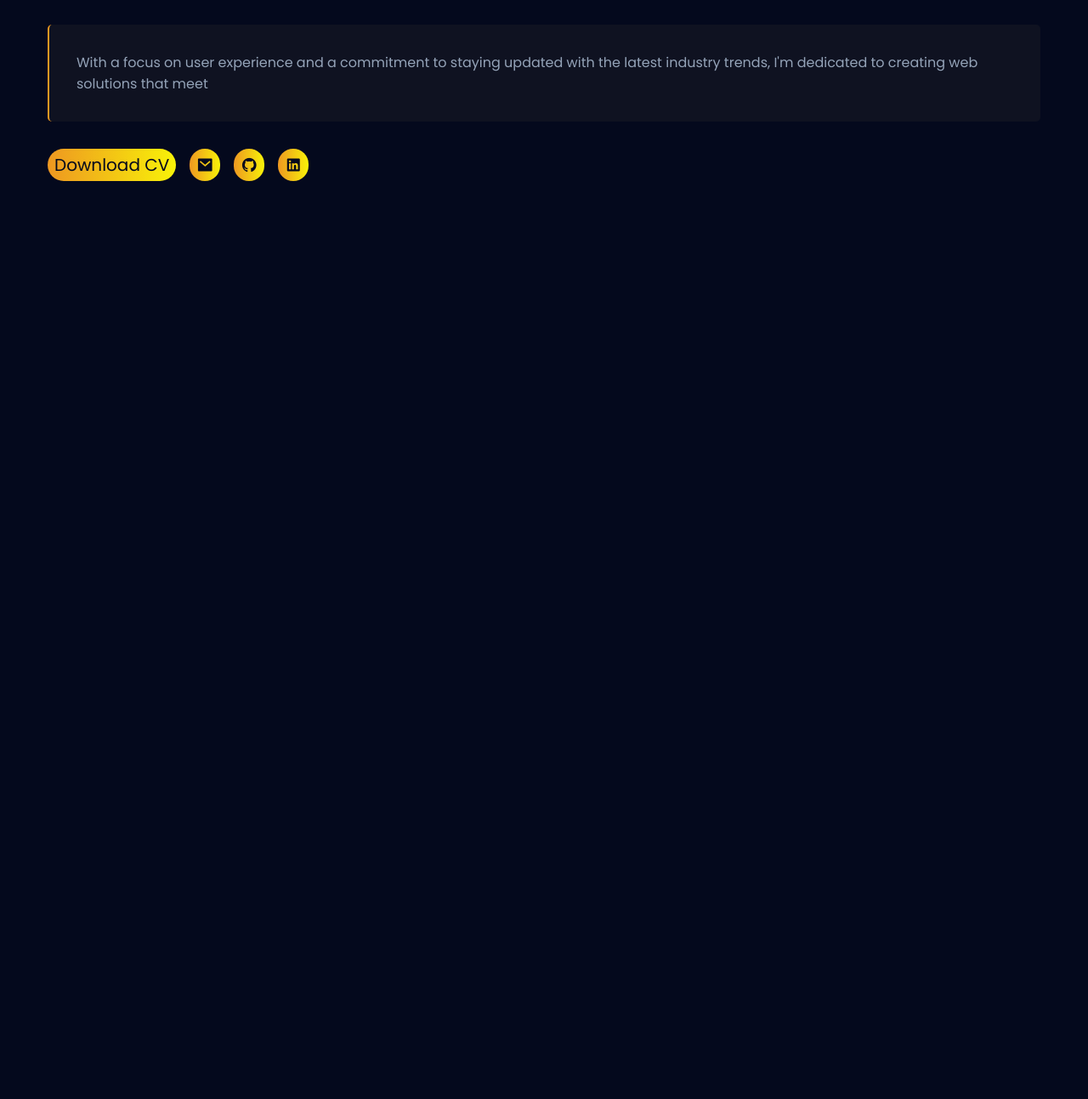
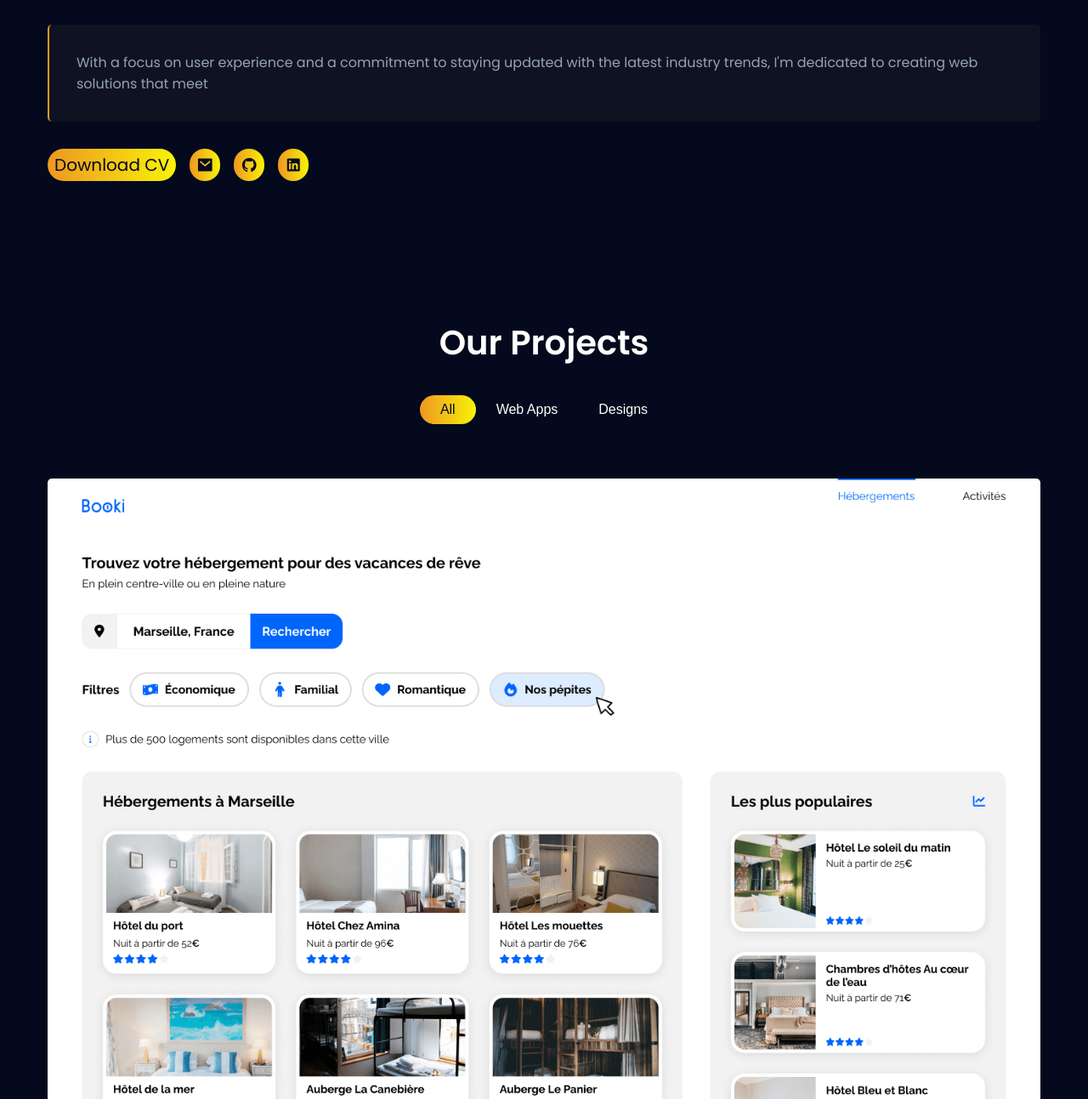
Before and after one commit to Mingshu38/personal_portfolio, a plain HTML site: page index.html in a window 1280 px wide. Shown: the part 1507-2800 px from the top of the page at 85% size. Before the commit the page ends 1800 px from the top, so only its background shows below. Drawn offline with nearby package versions, Linux system fonts and the light colour scheme.

Commit message:
Poject section + JS filters

```diff
--- a/index.html
+++ b/index.html
@@ -76,6 +76,41 @@
         </div>
     </section>
 
+    <section class="section_container project_container" id="project-container">
+        <div class="project_header">
+            <h2 class="section_header">Our Projects</h2>
+            <div class="project_nav">
+                <button class="btn project_btn mixitup-control-active" data-filter="all">All</button>
+                <button class="btn project_btn" data-filter=".web">Web Apps</button>
+                <button class="btn project_btn" data-filter=".design">Designs</button>
+            </div>
+        </div>
+        <div class="project_grid">
+            <div class="project_card mix web">
+                <img src="/assets/booki_1.jpg" alt="project">
+            </div>
+            <div class="project_card mix design">
+                <img src="/assets/chic_dressing.jpg" alt="project">
+            </div>
+            <div class="project_card mix web">
+                <img src="/assets/emoving.jpg" alt="project">
+            </div>
+            <div class="project_card mix design">
+                <img src="/assets/koukaki.jpg" alt="project">
+            </div>
+            <div class="project_card mix web">
+                <img src="/assets/medit.png" alt="project">
+            </div>
+            <div class="project_card mix design">
+                <img src="/assets/nathalie_mota.png" alt="project">
+            </div>
+            <div class="project_card mix design">
+                <img src="/assets/planty.jpg" alt="project">
+            </div>
+        </div>
+    </section>
+
+    <script src="https://cdnjs.cloudflare.com/ajax/libs/mixitup/3.3.1/mixitup.min.js"></script>
     <script src="https://unpkg.com/scrollreveal"></script>
     <script src="/main.js"></script>
 
--- a/main.js
+++ b/main.js
@@ -13,6 +13,8 @@ navLinks.addEventListener("click", (e)=>{
     navLinks.classList.remove("open")
     menuBtnIcon.setAttribute("class", "ri-menu-3-line")
 });
+
+const mixer = mixitup(".project_grid");
 
 const scrollRevealOption = {
     distance: "50px",
--- a/style.css
+++ b/style.css
@@ -260,3 +260,40 @@ nav{
     background-image: var(--gradient);
     border-radius: 5rem;
 }
+
+.project_header{
+    margin-bottom: 4rem;
+    display: flex;
+    align-items: center;
+    justify-content: space-between;
+    flex-direction: column;
+    gap: 2rem;
+}
+
+.project_nav{
+    display: flex;
+    justify-content: space-between;
+    flex-wrap: wrap;
+    row-gap: 2rem;
+}
+
+.project_btn{
+    color: var(--white);
+    background-image: none;
+    background-color: transparent;
+}
+
+.mixitup-control-active{
+    color: var(--secondary-color);
+    background-image: var(--gradient);
+}
+
+.project_grid{
+    display: grid;
+    gap: 1rem;
+}
+
+.project_card img{
+    border-radius: 5px;
+    cursor: pointer;
+}
```
Also changed, not shown: assets/booki_1.jpg (added), assets/chic_dressing.jpg (added), assets/emoving.jpg (added), assets/koukaki.jpg (added), assets/medit.png (added), assets/nathalie_mota.png (added), assets/planty.jpg (added), 1 other file.
